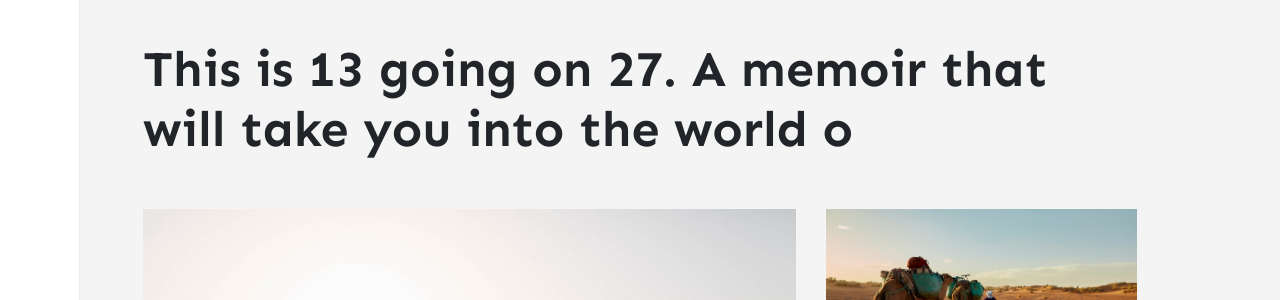
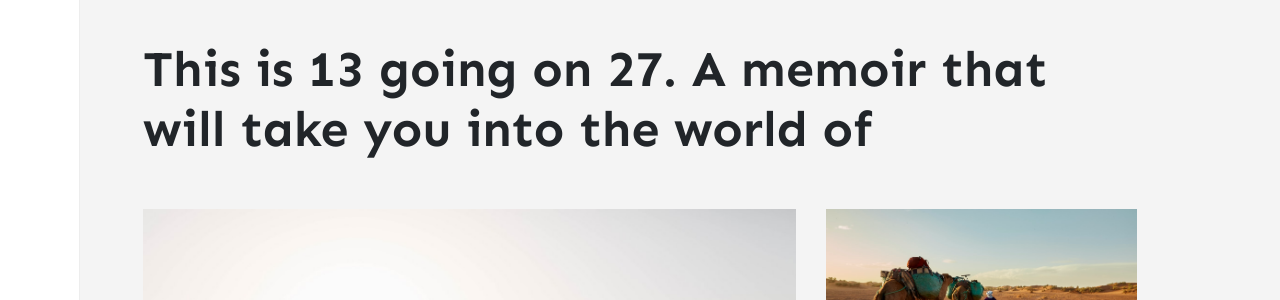
Before and after one commit to stackbit-projects/pleasant-squid-d6115, a Jekyll site: the page built from index.html, in a window 1280 px wide. Shown: the part 197-497 px from the top of the page. Built offline with Jekyll 4.4.1, drawn with Linux system fonts in a browser that asks for light colours; nearby versions of some CDN libraries; the list of posts is cut into pages by our own code; comment, search, counter and statistics services are not loaded.

```diff
--- a/_config.yml
+++ b/_config.yml
@@ -1,7 +1,8 @@
 name: Memoirs
 title: Memoirs
 description: >-
-  This is 13 going on 27. A memoir that will take you into the world o
+  This is 13 going on 27. A memoir that will take you into the world of
+
 logo: assets/images/logo.png
 favicon: assets/images/logo.png
 baseurl: ''
```
